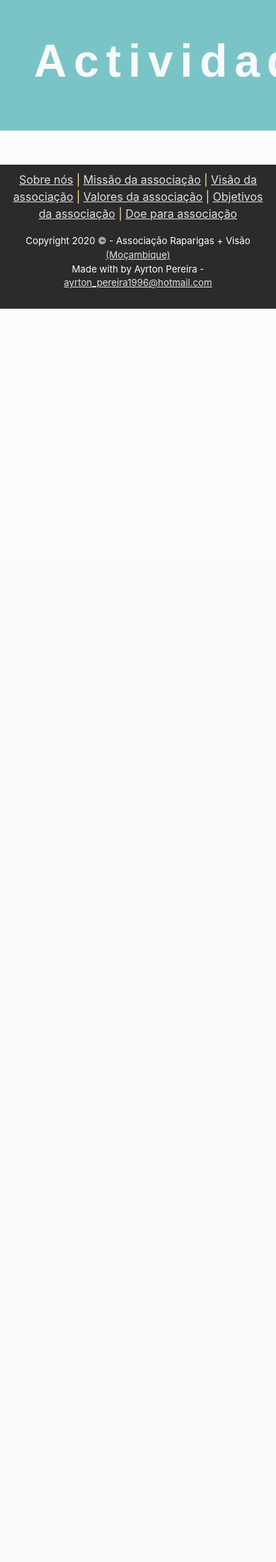
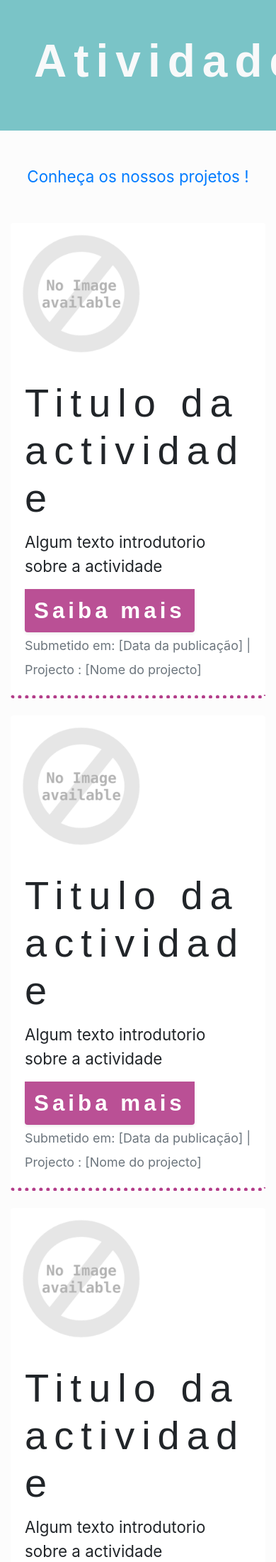
Before and after one commit to AyrtonPereira1996/website-associacao-rapariga-mais-visao, a PHP site: page /activities.html in a window 390 px wide; the page is wider, and only the part inside the window is pictured. Shown: the part 56-2257 px from the top of that part at 71% size. Before the commit the page ends 491 px from the top of that part, so only its background shows below. Run offline with PHP 8.4, Linux system fonts and the light colour scheme; some libraries are stand-ins or nearby versions; some web fonts are replaced.

Commit message:
Finishing creating activities page

```diff
--- a/_css/style.css
+++ b/_css/style.css
@@ -56,6 +56,7 @@ nav .navbar-nav a {
 nav {
     background-color: rgba(255, 238, 140, 0.87);
     border-bottom: 1px solid rgba(179, 62, 138, 0.918);
+    width: 100%;
     /* background-color: #2b2b2bbb; */
 }
 
@@ -369,3 +370,36 @@ button#btnScrollToTop i:focus {
     color: #fff;
     letter-spacing: 10px;
 }
+
+div.card-activity {
+    border-top: none;
+    border-right: none;
+    border-left: none;
+    border-bottom: 5px dotted rgb(179, 62, 138);
+    ;
+}
+
+div.card-activity p {
+    font-size: 1.4em;
+}
+
+div.card-activity .card-footer {
+    background-color: #fff !important;
+    border: none;
+}
+
+a.btn-activity {
+    background-color: rgba(179, 62, 138, 0.904);
+    border-radius: 0;
+    border-bottom-right-radius: 4px;
+    border-bottom-left-radius: 4px;
+    font-size: 1.4em;
+    color: #fff;
+    letter-spacing: 5px;
+    font-family: Teko, sans-serif;
+}
+
+a.btn-activity:hover {
+    background-color: rgba(179, 62, 138, 0.774);
+    color: #FFEE8C;
+}
--- a/activities.html
+++ b/activities.html
@@ -1,18 +1,24 @@
 <!DOCTYPE html>
-<html lang="en">
+<html lang="pt">
 
 <head>
     <meta charset="UTF-8">
     <meta name="viewport" content="width=device-width, initial-scale=1.0">
+    <meta http-equiv="X-UA-Compatible" content="ie=edge">
     <title>Raparigas +Visão :: Actividades</title>
+
     <script src="/_js/script.js"></script>
     <link rel="stylesheet" href="/_css/style.css">
     <link rel="stylesheet" href="/_css/reset.css">
     <link rel="stylesheet" href="/_css/bootstrap.css">
+
+
+
+
 </head>
 
 <body>
-    <header class="mb-5">
+    <header class="mb-5 justify-content-center">
         <nav class="navbar fixed-top navbar-expand-lg navbar-light h-auto">
             <a href="index.php" class="navbar-brand">Associação Raparigas +Visão</a>
 
@@ -25,12 +31,13 @@
                                 font-weight-bolder"><i class="fas fa-home"></i> Inicio</a></li>
                     <li class="nav-item mr-3"><a href="about-us.php" class="nav-link font-weight-bolder">Quem somos <i
                                 class="fas fa-question"></i></a></li>
-                    <li class="nav-item mr-3"><a href="activities.html" class="nav-link font-weight-bolder">Actividades</a></li>
+                    <li class="nav-item mr-3 active"><a href="activities.html" class="nav-link font-weight-bolder"><i
+                                class="fas fa-tasks"></i> Actividades</a></li>
                     <li class="nav-item mr-3"><a href="gallery.php" class="nav-link
                         font-weight-bolder"><i class="far fa-images"></i> Galeria</a></li>
                     <li class="nav-item mr-3"><a href="contact.php" class="nav-link
                                 font-weight-bolder"><i class="fas fa-at"></i> Contato</a></li>
-                    <li class="nav-item mr-3 active"><a href="donation.php" class="nav-link
+                    <li class="nav-item mr-3"><a href="donation.php" class="nav-link
                                 font-weight-bolder"><i class="fas fa-hand-holding-heart"></i> Doação</a></li>
                 </ul>
             </div>
@@ -43,30 +50,105 @@
 
     <div class="container-fluid mt-n5 p-5 title-page-area">
 
-        <h1 class="text-center text-light font-weight-bold">Actividades</h1>
+        <h1 class="text-center text-light font-weight-bold">Atividades</h1>
 
     </div>
 
-    <div class="container my-5">
-        <section>
+    <div class="container-fluid">
+        <div class="row my-5">
+            <div class="m-auto">
+                <a class="" href="http://" style="font-size: 1.4em;">Conheça os nossos projetos !</a>
+            </div>
+        </div>
 
-        </section>
+        <section class="my-5">
+            <div class="row">
+                <div class="col-12">
+                    <div class="card card-activity mb-4">
+                        <div class="row no-gutters ">
+                            <div class="col-md-3">
+                                <img src="_pictures/_activities/no-image-available.png " alt=" " style="height: 200px; width: 200px;" class="card-img">
+                            </div>
+                            <div class="col-md-9 ml-0">
+                                <div class="card-body ">
+                                    <h4 class="card-title">Titulo da actividade</h4>
+                                    <p class="card-text ">Algum texto introdutorio sobre a actividade</p>
+
+
+                                    <p class="card-text ">
+                                        <a href="http://" class="btn btn-activity text-decoration-none shadow-sm">Saiba mais</a>
+                                        <small class="text-muted ">Submetido em: [Data da
+                                            publicação] | Projecto : [Nome do projecto]</small></p>
+
+
+                                </div>
+                            </div>
+                        </div>
+                    </div>
+                </div>
+
+                <div class="col-12">
+                    <div class="card card-activity mb-4">
+                        <div class="row no-gutters ">
+                            <div class="col-md-3">
+                                <img src="_pictures/_activities/no-image-available.png " alt=" " style="height: 200px; width: 200px;" class="card-img">
+                            </div>
+                            <div class="col-md-9 ml-0">
+                                <div class="card-body ">
+                                    <h4 class="card-title">Titulo da actividade</h4>
+                                    <p class="card-text ">Algum texto introdutorio sobre a actividade</p>
+                                    <p class="card-text ">
+                                        <a href="http://" class="btn btn-activity text-decoration-none shadow-sm">Saiba mais</a>
+                                        <small class="text-muted ">Submetido em: [Data da
+                                            publicação] | Projecto : [Nome do projecto]</small></p>
+                                </div>
+                            </div>
+                        </div>
+                    </div>
+                </div>
+
+                <div class="col-12">
+                    <div class="card card-activity mb-4">
+                        <div class="row no-gutters ">
+                            <div class="col-md-3">
+                                <img src="_pictures/_activities/no-image-available.png " alt=" " style="height: 200px; width: 200px;" class="card-img">
+                            </div>
+                            <div class="col-md-9 ml-0">
+                                <div class="card-body ">
+                                    <h4 class="card-title">Titulo da actividade</h4>
+                                    <p class="card-text ">Algum texto introdutorio sobre a actividade</p>
+                                    <p class="card-text ">
+                                        <a href="http://" class="btn btn-activity text-decoration-none shadow-sm">Saiba mais</a>
+                                        <small class="text-muted ">Submetido em: [Data da
+                                            publicação] | Projecto : [Nome do projecto]</small></p>
+                                </div>
+                            </div>
+                        </div>
+                    </div>
+                </div>
+
+            </div>
+
+    </div>
+    </section>
     </div>
 
+
+
     <footer>
-        <div class="container-fluid">
-            <div style="font-size: 1.2em;" class="text-center">
+        <div class="container-fluid ">
+            <div style="font-size: 1.2em; " class="text-center ">
                 <p>
-                    <a class="  " href="about-us.php">Sobre nós</a> <span class="special-character">|</span> <a class="  " href="about-us.php#about-mission">Missão da associação</a> <span class="special-character">|</span> <a class="  " href="about-us.php#about-vision">Visão da
-                        associação</a> <span class="special-character">|</span>
-                    <a class="  " href="about-us.php#about-values">Valores da associação</a> <span class="special-character">|</span> <a class="  " href="about-us.php#about-objectives">Objetivos
-                        da associação</a> <span class="special-character">|</span> <a class="  " href="donation.php">Doe
+                    <a class=" " href="about-us.php ">Sobre nós</a> <span class="special-character ">|</span> <a class=" " href="about-us.php#about-mission ">Missão da associação</a> <span class="special-character ">|</span> <a class=" " href="about-us.php#about-vision ">Visão da
+                        associação</a> <span class="special-character ">|</span>
+                    <a class=" " href="about-us.php#about-values ">Valores da associação</a> <span class="special-character ">|</span> <a class=" " href="about-us.php#about-objectives ">Objetivos
+                        da associação</a> <span class="special-character ">|</span> <a class=" " href="donation.php ">Doe
                         para associação</a>
                 </p>
             </div>
 
-            <div class="text-center">
-                <p>Copyright 2020 &copy; - Associação Raparigas + Visão <a target="_blank" href="https://pt.wikipedia.org/wiki/Mo%C3%A7ambique">(Moçambique)</a><br /> Made with <i class="fas fa-heart"></i> by Ayrton Pereira - <a href="mailto:ayrton_pereira1996@hotmail.com">ayrton_pereira1996@hotmail.com</a></p>
+            <div class="text-center ">
+                <p>Copyright 2020 &copy; - Associação Raparigas + Visão <a target="_blank " href="https://pt.wikipedia.org/wiki/Mo%C3%A7ambique ">(Moçambique)</a><br /> Made with <i class="fas fa-heart "></i> by Ayrton Pereira - <a href="mailto:ayrton_pereira1996@hotmail.com ">ayrton_pereira1996@hotmail.com</a></p>
             </div>
 
 
@@ -74,21 +156,23 @@
     </footer>
 
     <script>
-        const btntScrollToTop = window.document.querySelector("#btnScrollToTop");
+        const btntScrollToTop = window.document.querySelector("#btnScrollToTop ");
 
-        window.addEventListener("scroll", scrollFunction);
+        window.addEventListener("scroll ", scrollFunction);
 
-        btntScrollToTop.addEventListener("click", function() {
+        btntScrollToTop.addEventListener("click ", function() {
             window.scrollTo({
                 left: 0,
                 top: 0,
-                behavior: "smooth"
+                behavior: "smooth "
             })
         })
     </script>
-    <script src="/_fontAwesome/js/all.js"></script>
-    <script src="/_js/jquery.js"></script>
-    <script src="/_js/bootstrap.js"></script>
+
+
+    <script src="/_fontAwesome/js/all.js "></script>
+    <script src="/_js/jquery.js "></script>
+    <script src="/_js/bootstrap.js "></script>
 </body>
 
 </html>
```
Also changed, not shown: _pictures/_activities/no-image-available.png (added).
